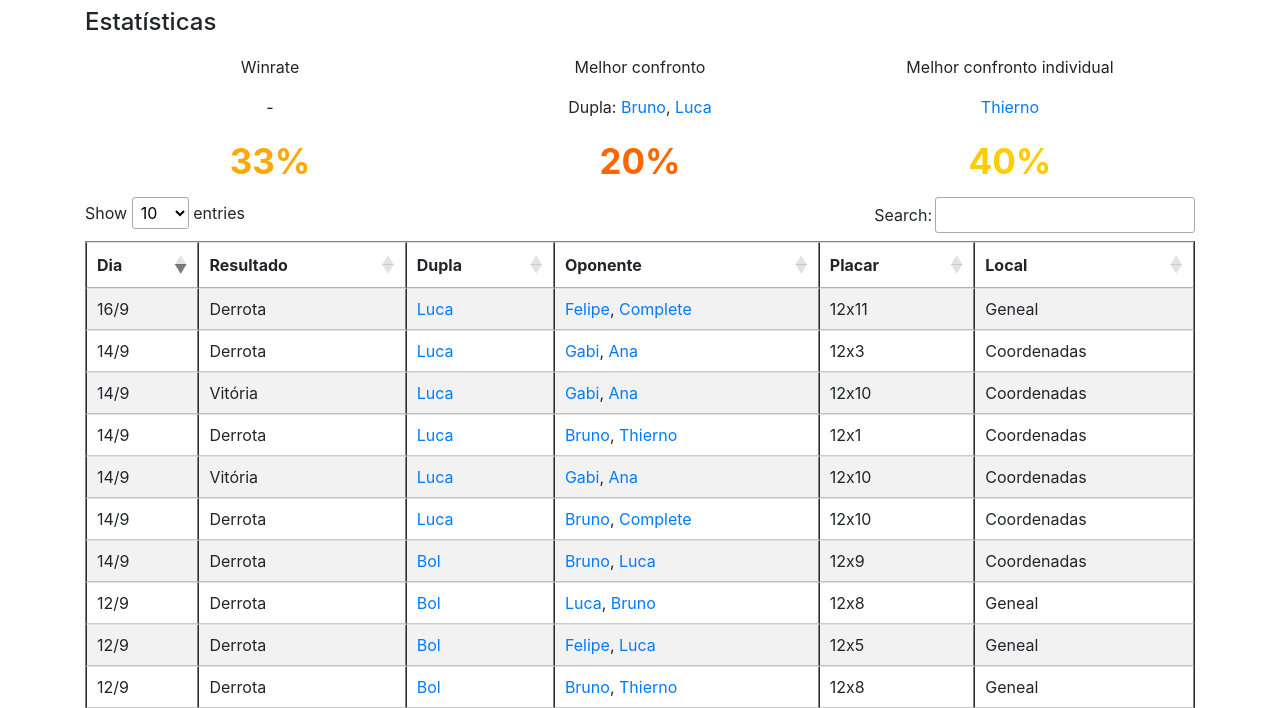
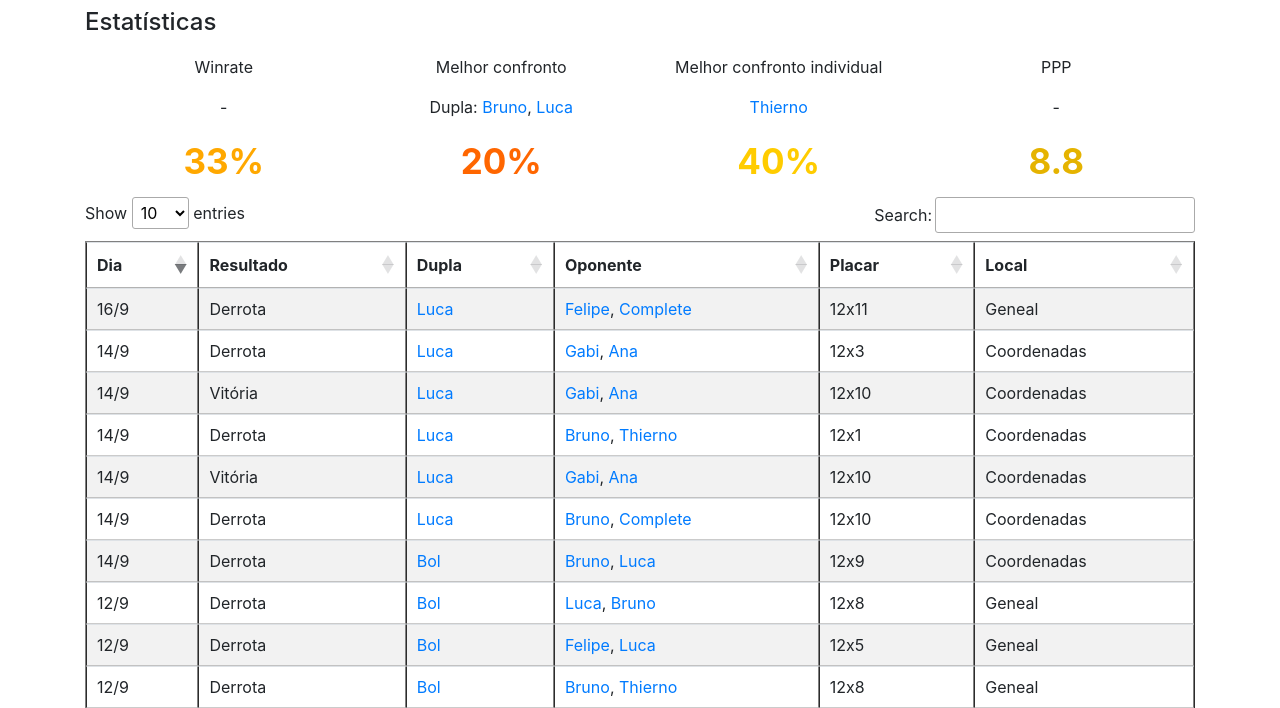
Before and after one commit to Lucx33/Truc, a Flask app: a page that uses app/templates/perfil.html in a window 1280 px wide. Shown: the part 48-756 px from the top of the page. Run offline with Flask 3, Linux system fonts and the light colour scheme; some libraries are stand-ins or nearby versions.

Commit message:
Added PPP

```diff
--- a/app/routes.py
+++ b/app/routes.py
@@ -17,6 +17,13 @@ jogador_dfs = {jogador: utils.criar_df_jogador(jogador, df) for jogador in jogad
 # Calculando as estatísticas de winrate para cada jogador
 jogador_stats = {jogador: utils.calcular_winrate(jogador_dfs[jogador]) for jogador in jogadores}
 
+for jogador in jogador_stats:
+    # Calculando a média de pontos por partida
+    media_pontos_df = utils.media_pontos_por_partida(jogador_dfs[jogador])
+
+    # Adicionando a média de pontos como uma nova coluna no DataFrame de estatísticas do jogador
+    jogador_stats[jogador]['Média de Pontos por Partida'] = media_pontos_df.iloc[0]['Média de Pontos por Partida']
+    print(jogador_stats[jogador]['Média de Pontos por Partida'])
 # Criando links HTML para as partidas
 df_html = utils.create_links_partidas(df)
 df_jogador_html = {jogador: utils.create_links_jogador(df_jogador) for jogador, df_jogador in jogador_dfs.items()}
--- a/app/templates/perfil.html
+++ b/app/templates/perfil.html
@@ -31,6 +31,11 @@
             <b class="winrate">{{ melhor_confronto_individual[1][:-1] | safe }}</b>
             {%endif%}
     </div>
+    <div class="estatistica-item">
+        <p>PPP</p>
+        <p>-</p>
+        <b class="PPP">{{ stats['Média de Pontos por Partida'][0] }}</b>
+    </div>
 </div>
 {{ table | safe }}
 
@@ -45,6 +50,10 @@
         padding: 10px; /* Adiciona um pouco de espaço interno */
     }
     .winrate {
+        font-size: 35px;
+    }
+
+    .PPP {
         font-size: 35px;
     }
 </style>
@@ -82,6 +91,34 @@
             winrateElement.style.color = `rgb(${red}, ${green}, ${blue})`;
         });
     });
+
+    document.addEventListener('DOMContentLoaded', function () {
+        // Obtém todos os elementos de PPP
+        var pppElements = document.getElementsByClassName('PPP');
+
+        Array.from(pppElements).forEach(function(pppElement) {
+            // Obtém o valor do PPP como número
+            var pppValue = parseFloat(pppElement.innerText);
+
+            // Calcula a cor entre vermelho e verde
+            var red, green;
+
+            if (pppValue <= 12) {
+                // PPP máximo esperado é 12
+                var normalizedPPP = (pppValue - 6) / 4; // Normaliza o PPP para um valor entre 0 e 1
+                red = Math.round(255 * (1.6 - normalizedPPP));
+                green = Math.round(255 * normalizedPPP);
+            } else {
+                // Caso o PPP seja maior que 12, consideramos 12 como limite superior
+                red = 0;
+                green = 255;
+            }
+
+            // Define a cor do texto do PPP
+            pppElement.style.color = `rgb(${red}, ${green}, 0)`;
+        });
+    });
+
 </script>
 
 
```
Also changed, not shown: app/utils.py (+27 -0 lines).
